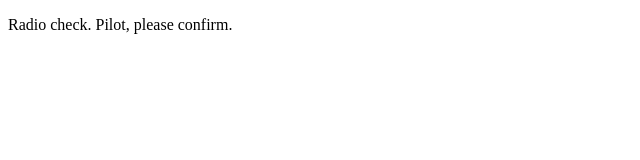
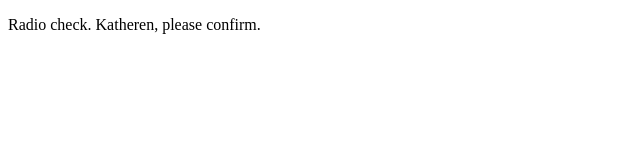
Before and after one commit to KathErnst/KatherineCommunication, a plain HTML site: page index.html in a window 1280 px wide. Shown: the full height of the page, 0-640 px from the left. Drawn offline with Linux system fonts and the light colour scheme.

Commit message:
modified file

```diff
--- a/index.html
+++ b/index.html
@@ -1,6 +1,6 @@
 <!DOCTYPE html>
 <html>
    <body>
-      <p>Radio check. Pilot, please confirm.</p>
+      <p>Radio check. Katheren, please confirm.</p>
    </body>
 </html>
```
